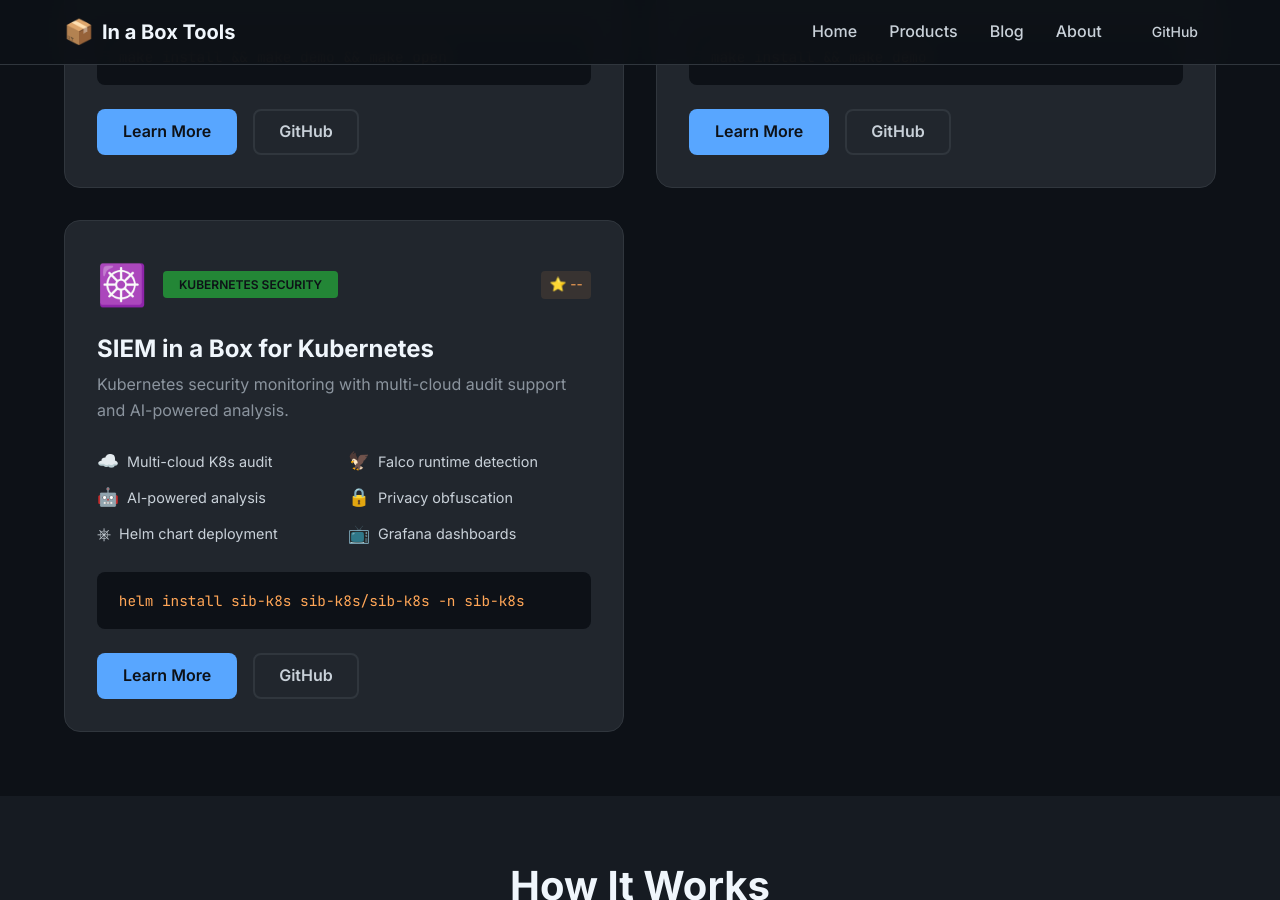
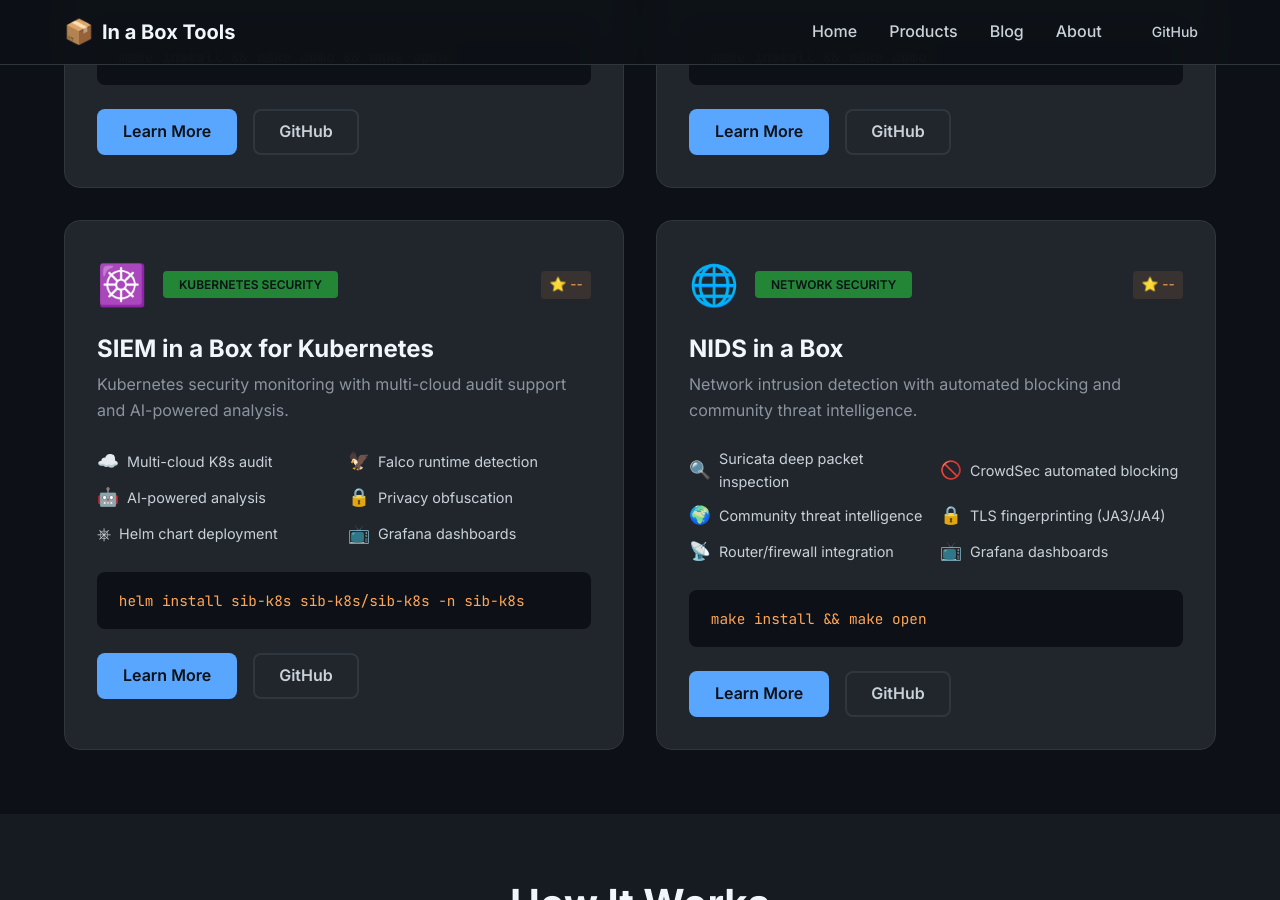
Before and after one commit to matijazezelj/in-a-box-tools-tech, a Jekyll site: the page built from index.html, in a window 1280 px wide and 900 px high, scrolled down 1793 px. Built offline with Jekyll 4.4.1, drawn with Linux system fonts in a browser that asks for light colours; comment, search, counter and statistics services are not loaded; some of the changed text lies outside the part shown.

Commit message:
feat: add NIB (NIDS in a Box) as a full product
- Add NIB product page with full documentation
- Add NIB card to products grid on homepage
- Move NIB from "Coming Soon" to released product
- Update product count to 4
- Add NIB to CTA section and GitHub star fetching
- Add NIB entry to about page

```diff
--- a/index.html
+++ b/index.html
@@ -16,7 +16,7 @@
       </div>
       <div class="hero-stats">
         <div class="stat">
-          <span class="stat-value">3</span>
+          <span class="stat-value">4</span>
           <span class="stat-label">Products</span>
         </div>
         <div class="stat">
@@ -200,6 +200,50 @@
         </div>
       </div>
 
+      <!-- NIB Card -->
+      <div class="product-card">
+        <div class="product-card-header">
+          <span class="product-card-icon">🌐</span>
+          <span class="product-badge badge-security">Network Security</span>
+          <span class="github-stars" id="nib-stars">⭐ <span>--</span></span>
+        </div>
+        <h3>NIDS in a Box</h3>
+        <p class="product-card-tagline">Network intrusion detection with automated blocking and community threat intelligence.</p>
+        <div class="product-features">
+          <div class="feature">
+            <span class="feature-icon">🔍</span>
+            <span>Suricata deep packet inspection</span>
+          </div>
+          <div class="feature">
+            <span class="feature-icon">🚫</span>
+            <span>CrowdSec automated blocking</span>
+          </div>
+          <div class="feature">
+            <span class="feature-icon">🌍</span>
+            <span>Community threat intelligence</span>
+          </div>
+          <div class="feature">
+            <span class="feature-icon">🔒</span>
+            <span>TLS fingerprinting (JA3/JA4)</span>
+          </div>
+          <div class="feature">
+            <span class="feature-icon">📡</span>
+            <span>Router/firewall integration</span>
+          </div>
+          <div class="feature">
+            <span class="feature-icon">📺</span>
+            <span>Grafana dashboards</span>
+          </div>
+        </div>
+        <div class="product-code">
+          <code>make install && make open</code>
+        </div>
+        <div class="product-card-actions">
+          <a href="{{ '/products/nib/' | relative_url }}" class="btn btn-primary">Learn More</a>
+          <a href="https://github.com/matijazezelj/nib" class="btn btn-secondary">GitHub</a>
+        </div>
+      </div>
+
     </div>
   </div>
 </section>
@@ -291,6 +335,7 @@
       <div class="cta-actions">
         <a href="https://github.com/matijazezelj/oib" class="btn btn-primary btn-large">Start with OIB</a>
         <a href="https://github.com/matijazezelj/sib" class="btn btn-secondary btn-large">Start with SIB</a>
+        <a href="https://github.com/matijazezelj/nib" class="btn btn-secondary btn-large">Start with NIB</a>
       </div>
     </div>
   </div>
@@ -304,12 +349,6 @@
       <p>The "In a Box" family is growing</p>
     </div>
     <div class="coming-soon-grid">
-      <div class="coming-soon-card">
-        <span class="coming-soon-icon">🌐</span>
-        <h3>NIB - Network in a Box</h3>
-        <p>Network monitoring and mesh networking tools. Watch traffic, detect anomalies, visualize connections.</p>
-        <span class="coming-soon-badge">In Development</span>
-      </div>
       <div class="coming-soon-card">
         <span class="coming-soon-icon">🗄️</span>
         <h3>DIB - Database in a Box</h3>
```
Also changed, not shown: other parts of index.html (+1 -0 lines), _products/nib.md (added, +290 -0 lines), about.md (+5 -1 lines).
